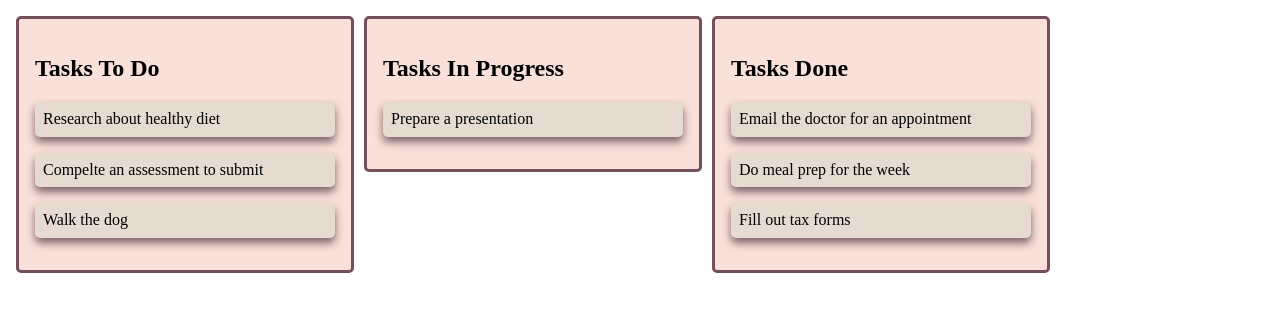
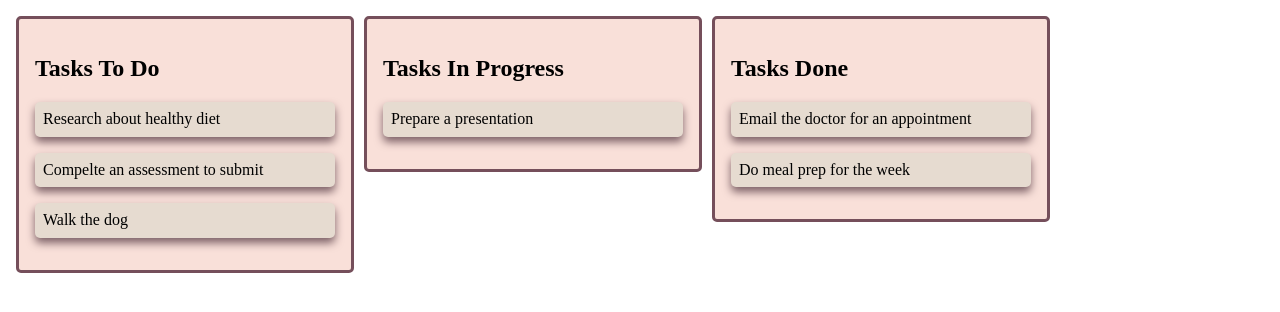
Before and after one commit to Sukhpreet-s/Tasks-Board, a React (Vite) app: page / in a window 1280 px wide. Shown: the top 312 px of the page. Built offline with nearby package versions, Linux system fonts and the light colour scheme; a web font is replaced by a local one.

Commit message:
remove 1 task from completed list

```diff
--- a/data.ts
+++ b/data.ts
@@ -19,7 +19,6 @@ const data: TaskList[] = [
     tasks: [
       { taskId: "task-5", title: "Email the doctor for an appointment" },
       { taskId: "task-6", title: "Do meal prep for the week" },
-      { taskId: "task-7", title: "Fill out tax forms" },
     ],
   },
 ];
```
